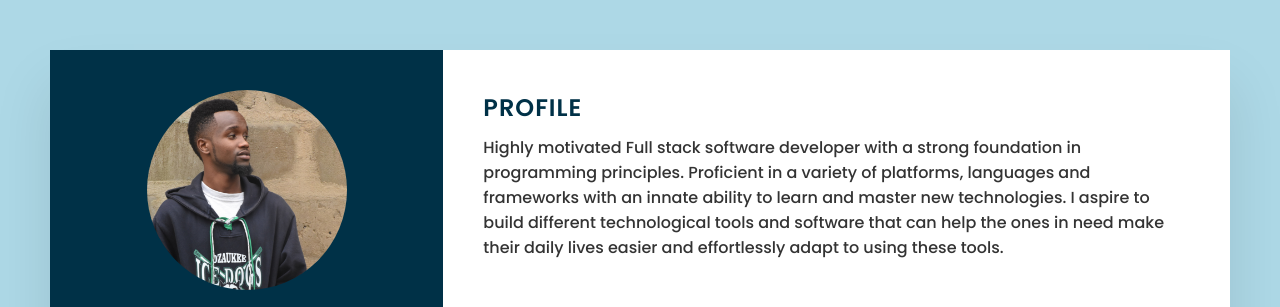
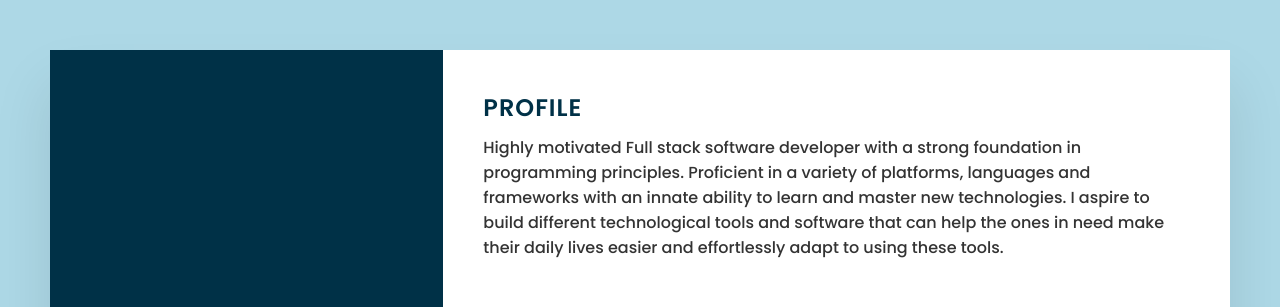
Before and after one commit to Lurgic-error/george-louis-resume, a plain HTML site: page index.html in a window 1280 px wide. Shown: the top 307 px of the page. Drawn offline with Linux system fonts and the light colour scheme.

Commit message:
Update index.html

```diff
--- a/index.html
+++ b/index.html
@@ -18,7 +18,7 @@
             <div class="profile__header">
                 <div class="img__box">
                     <!-- Profile Image -->
-                    <img src="./profile-img.JPG" alt="" class="profile__img">
+<!--                     <img src="./profile-img.JPG" alt="" class="profile__img"> -->
                 </div>
                 <h2 class="profile__name">George Louis <br><span class="profile__op">Fullstack Developer</span></h2>
                 <a class="button" href="https://github.com/Lurgic-error/george-louis-resume/raw/main/George%20Louis%20Ngwenya.pdf" download>Download Resume</a>
```
